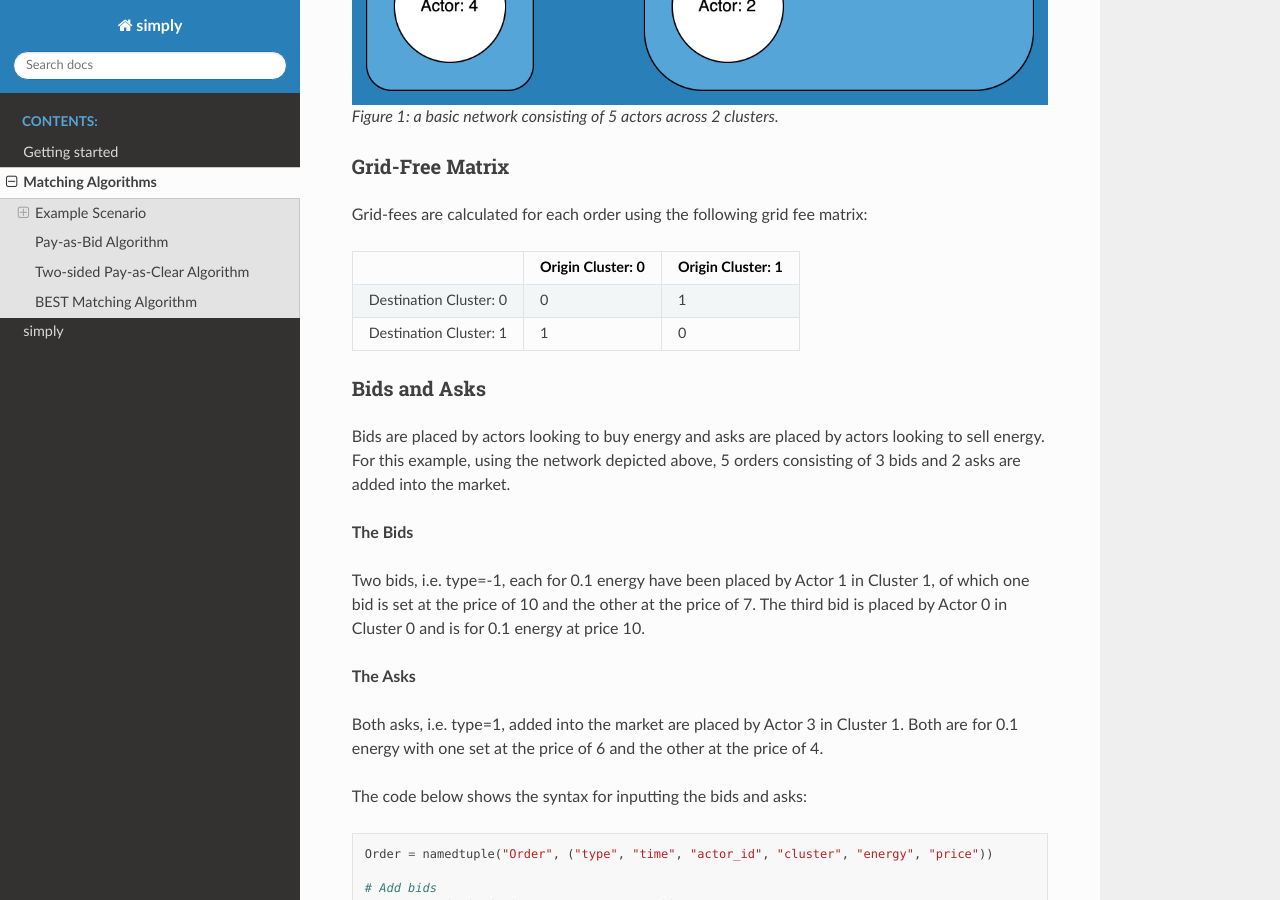
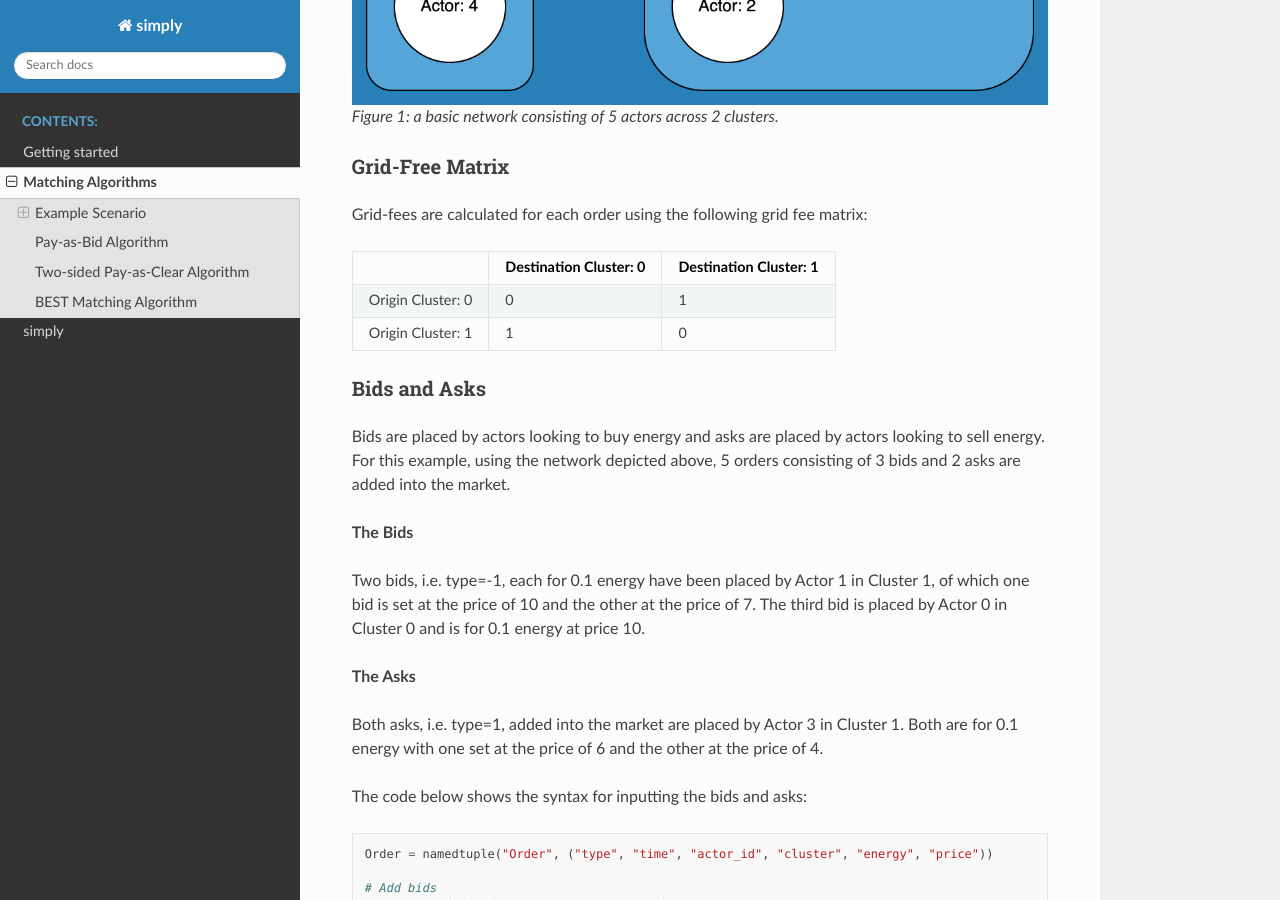
Before and after one commit to BESTenergytrade/simply, a Sphinx documentation site: the page built from doc/source/matching_strategies.rst, in a window 1280 px wide and 900 px high, scrolled down 850 px. Built offline with Sphinx 7.4.7 and the Read the Docs theme 2.0.0, drawn with Linux system fonts in a browser that asks for light colours; formulas are drawn with MathJax 3.

```diff
--- a/doc/source/matching_strategies.rst
+++ b/doc/source/matching_strategies.rst
@@ -30,13 +30,13 @@ Grid-Free Matrix
 
 Grid-fees are calculated for each order using the following grid fee matrix:
 
-+-------------------------+---------------------+--------------------+
-|                         | Origin Cluster: 0   | Origin Cluster: 1  |
-+=========================+=====================+====================+
-| Destination Cluster: 0  | 0                   | 1                  |
-+-------------------------+---------------------+--------------------+
-| Destination Cluster: 1  | 1                   | 0                  |
-+-------------------------+---------------------+--------------------+
++--------------------+--------------------------+-------------------------+
+|                    | Destination Cluster: 0   | Destination Cluster: 1  |
++====================+==========================+=========================+
+| Origin Cluster: 0  | 0                        | 1                       |
++--------------------+--------------------------+-------------------------+
+| Origin Cluster: 1  | 1                        | 0                       |
++--------------------+--------------------------+-------------------------+
 
 Bids and Asks
 ---------------
```
Also changed, not shown: 1 other file.
